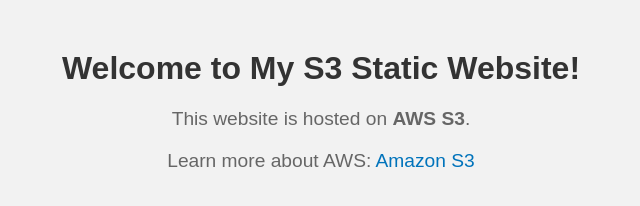
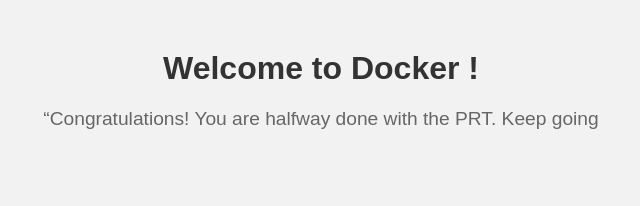
Before and after one commit to Aashika90/PRT-March8, a plain HTML site: page index.html in a window 1280 px wide. Shown: the whole page, without its empty margins (319-959 px from the left). Drawn offline with Linux system fonts and the light colour scheme.

Commit message:
Update index.html

```diff
--- a/index.html
+++ b/index.html
@@ -28,8 +28,7 @@
     </style>
 </head>
 <body>
-    <h1>Welcome to My S3 Static Website!</h1>
-    <p>This website is hosted on <strong>AWS S3</strong>.</p>
-    <p>Learn more about AWS: <a href="https://aws.amazon.com/s3/" target="_blank">Amazon S3</a></p>
+    <h1>Welcome to Docker !</h1>
+    <p>“Congratulations! You are halfway done with the PRT. Keep going </p>
 </body>
 </html>
```
